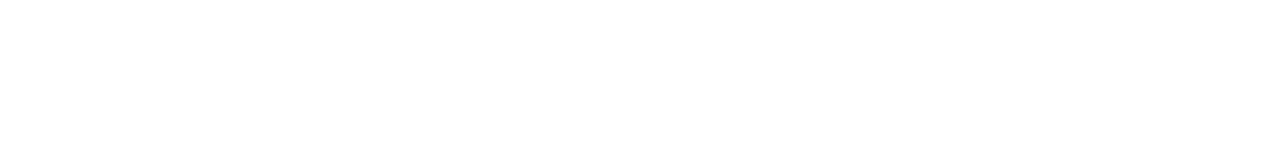
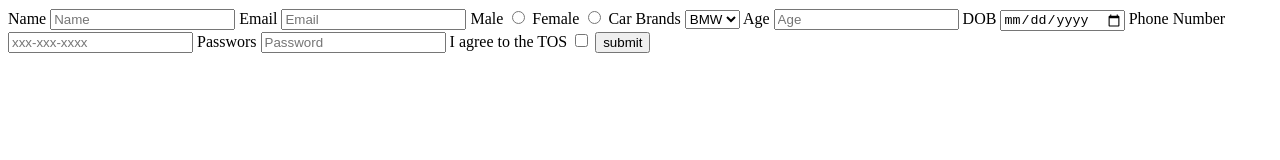
Before and after one commit to acciojob/signup-form-car-Akkadev2219, a website: page main.html in a window 1280 px wide. Drawn offline with Linux system fonts and the light colour scheme.

Commit message:
created a submission

```diff
--- a/main.html
+++ b/main.html
@@ -7,7 +7,34 @@
 </head>
 
 <body>
-	<!-- the entire body must be written by student -->
+	<form method="post">
+		<label for="name">Name</label>
+		<input type="Text" id="name" placeholder="Name" required>
+		<label for="email">Email</label>
+		<input type="Email" id="email" placeholder="Email" required>
+		<label for="gender">Male</label>
+		<input type="radio" id="gender_m" name="gender">
+		<label for="gender">Female</label>
+		<input type="radio" id="gender_f" name="gender">
+
+		<label for="cars">Car Brands</label>
+		<select id="cars" required placeholder="--Please choose an option--">
+			<option>BMW</option>
+			<option>AUDI</option>
+			<option>TATA</option>
+		</select>
+		<label for="age">Age</label>
+		<input type="Number" id="age" placeholder="Age" required>
+		<label for="dob">DOB</label>
+		<input type="Date" id="dob"required>
+		<label for="tel">Phone Number</label>
+		<input type="Tel" id="tel" placeholder="xxx-xxx-xxxx">
+		<label for="password">Passwors</label>
+		<input type="password" id="password" placeholder="Password" required>
+		<label for="tos">I agree to the TOS</label>
+		<input type="checkbox" id="tos" required>
+		<input type="button" value="submit">
+	</form>
     <script type="text/javascript" src="./script.js">
 </script>
 
```
